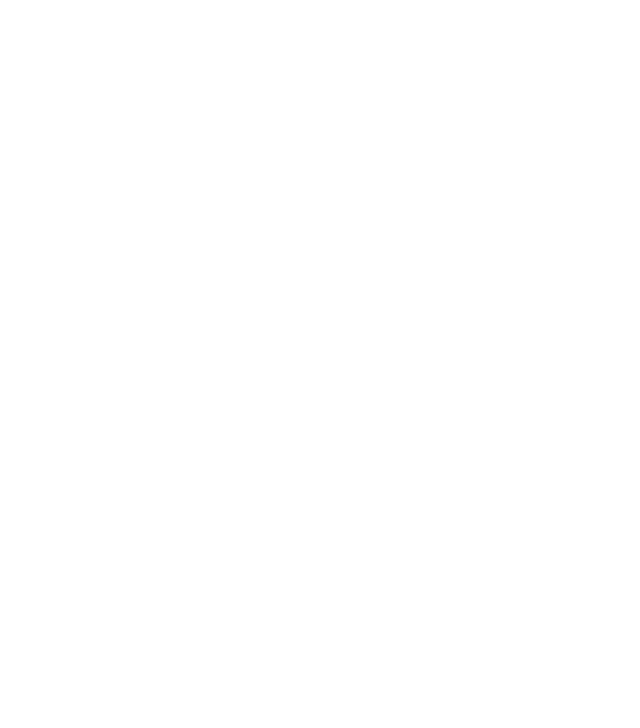
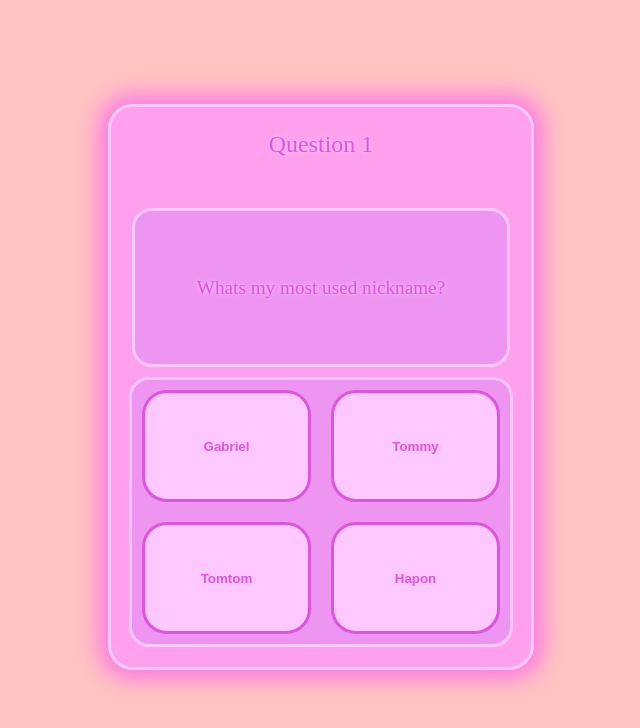
Before and after one commit to herossei/girlfriend-sweet-project, a plain HTML site: page Pages/Quiz/index.html in a window 1280 px wide. Shown: the whole page, without its empty margins (319-959 px from the left). Drawn offline with Linux system fonts and the light colour scheme.

Commit message:
Finished Memory lane/ Started working on quiz

```diff
--- a/Pages/Quiz/index.html
+++ b/Pages/Quiz/index.html
@@ -0,0 +1,40 @@
+<!DOCTYPE html>
+<html lang="en">
+
+<head>
+    <meta charset="UTF-8">
+    <meta name="viewport" content="width=device-width, initial-scale=1.0">
+    <title>Quiz</title>
+    <link rel="stylesheet" href="style.css">
+</head>
+
+<body>
+    <div id="bg">
+
+    </div>
+
+    <div id="Main">
+        <p id="QNumber">Question No. 1</p>
+        <div id="Question">When was our last date where we went home to fuck and make out?</div>
+        <div id="Options">
+            <button class="Choices">Option 1</button>
+            <button class="Choices">Option 2</button>
+            <button class="Choices">Option 3</button>
+            <button class="Choices">Option 4</button>
+        </div>
+    </div>
+
+    <div id="Modal" class="hide">
+        <p>2nd Passcode: 4</p>
+        <button onclick="Goback()">Go back to Menu</button>
+    </div>
+
+    <script src="script.js"></script>
+    <script>
+        function Goback() {
+            window.location.href = "../../index.html"
+        }
+    </script>
+</body>
+
+</html>
--- a/Pages/Quiz/script.js
+++ b/Pages/Quiz/script.js
@@ -0,0 +1,65 @@
+const Questions = {
+    1: {
+        question: "Whats my most used nickname?",
+        options: ["Gabriel", "Tommy", "Tomtom", "Hapon"],
+        correct: "Tomtom",
+    },
+
+    2: {
+        question: "How did I approach you?",
+        options: ["Through notes", "Through a friend", "Personal", "Through chats"],
+        correct: "Through chats",
+    },
+
+    3: {
+        question: "When's our anniversary?",
+        options: ["April 15", "October 7", "January 15", "November 29"],
+        correct: "April 15",
+    }
+};
+
+const QNumber = document.getElementById("QNumber");
+const Question = document.getElementById("Question");
+const Modal = document.getElementById("Modal");
+
+const MaxQuestions = 3;
+let CurrentQuestion = 1;
+
+function LoadQuestion(QuestionNumber) {
+
+    // Get fresh buttons every time
+    const Choices = document.querySelectorAll(".Choices");
+
+    QNumber.innerText = `Question ${QuestionNumber}`;
+    Question.innerText = Questions[QuestionNumber].question;
+
+    Choices.forEach((choice, index) => {
+
+        choice.innerText = Questions[QuestionNumber].options[index];
+
+        // Remove old onclick first
+        choice.onclick = null;
+
+        choice.onclick = () => {
+
+            if (choice.innerText === Questions[QuestionNumber].correct) {
+                if (CurrentQuestion < MaxQuestions) {
+                    console.log("Correct moving on to next question");
+                    CurrentQuestion++;
+                    LoadQuestion(CurrentQuestion);
+                } else {
+
+                    console.log("Quiz completed");
+                    Modal.classList.remove("hide")
+                    Modal.classList.add("show")
+                }
+
+            } else {
+
+                console.log("Wrong try again");
+
+            }
+        };
+    });
+}
+LoadQuestion(1);
--- a/Pages/Quiz/style.css
+++ b/Pages/Quiz/style.css
@@ -0,0 +1,162 @@
+body {
+    background-color: rgb(255, 195, 195);
+
+    margin: 0;
+    padding: 0;
+
+    display: flex;
+    justify-content: center;
+}
+
+#bg {
+    position: fixed;
+    top: 0;
+    left: 0;
+    right: 0;
+    bottom: 0;
+    width: 100%;
+    height: 100%;
+    z-index: -1;
+}
+
+.bg-image {
+    width: 75px;
+    height: 75px;
+    position: absolute;
+
+    object-fit: cover;
+    object-position: center;
+}
+
+#Main {
+    display: flex;
+    justify-content: center;
+    align-items: center;
+    flex-direction: column;
+
+    z-index: 10;
+
+    background-color: hsla(308, 100%, 81%, 0.932);
+
+    position: fixed;
+
+    height: 70%;
+    max-height: 90vh;
+    max-width: 90vw;
+    aspect-ratio: 6 / 8;
+
+    margin-top: 13vh;
+    padding: 0px;
+
+    border-radius: 25px;
+    border: solid;
+    border-color: #fdc7ff;
+
+    box-shadow: 0px 0px 20px 10px rgba(248, 56, 255, 0.486);
+}
+
+#QNumber {
+    font-size: 1.5em;
+    text-align: center;
+
+    height: 10%;
+
+    color: rgb(221, 85, 221);
+    text-shadow: 0px 0px 5px rgb(248, 208, 248);
+}
+
+#Question {
+    text-shadow: 0px 0px 5px rgb(248, 208, 248);
+    display:flex;
+    justify-content: center ;
+    align-items: center;
+
+    height: 30%;
+    width: 90%;
+    border: solid;
+    border-radius: 20px;
+    border-color: #fdc7ff;
+
+    background-color: #ee94f1;
+
+    color: rgb(221, 85, 221);
+
+    font-size: 1.2rem;
+    padding: 10px;
+    box-sizing: border-box;
+}
+
+#Options {
+    height: 50%;
+    width: 90%;
+    display: grid;
+    grid-template-columns: repeat(2, 1fr);
+    grid-template-rows: repeat(2, 1fr);
+
+    border: solid;
+    border-radius: 20px;
+    border-color: #fdc7ff;
+
+    margin-top: 10px;
+    margin-bottom: 20px;
+
+    background-color: #ee94f1;
+}
+
+.Choices {
+    display: flex;
+    justify-content: center;
+    align-items: center;
+
+    border: solid;
+    border-radius: 25px;
+
+    margin: 10px;
+
+    font-size: auto;
+    font-weight: bold;
+    color: rgb(221, 85, 221);
+
+    background-color: #fdc7ff;
+
+    transition: all 0.1s ease;
+    container-type: inline-size;
+    overflow: hidden;
+}
+
+.Choices:active {
+    background-color: #d5bcd6;
+    transform: scale(1.05);
+    cursor: pointer;
+}
+
+#Modal {
+    display: flex;
+    flex-direction: column;
+    justify-content: center;
+    align-items: center;
+
+    width: 90vw;
+    max-width: 400px;
+    aspect-ratio: 5/3;
+
+    position: absolute;
+
+    border: solid;
+    border-radius: 15px;
+
+    z-index: 100;
+
+    justify-self: center;
+    top: 20%;
+
+    background-color: #e8d6e9;
+}
+
+.hide {
+    display: none !important;
+}
+
+.show {
+    display:flex !important;
+}
```
Also changed, not shown: Pages/MemoryLane/index.html (+25 -0 lines), Pages/Quiz/Designs/Flower_1.jpg (added), 2 other files.
